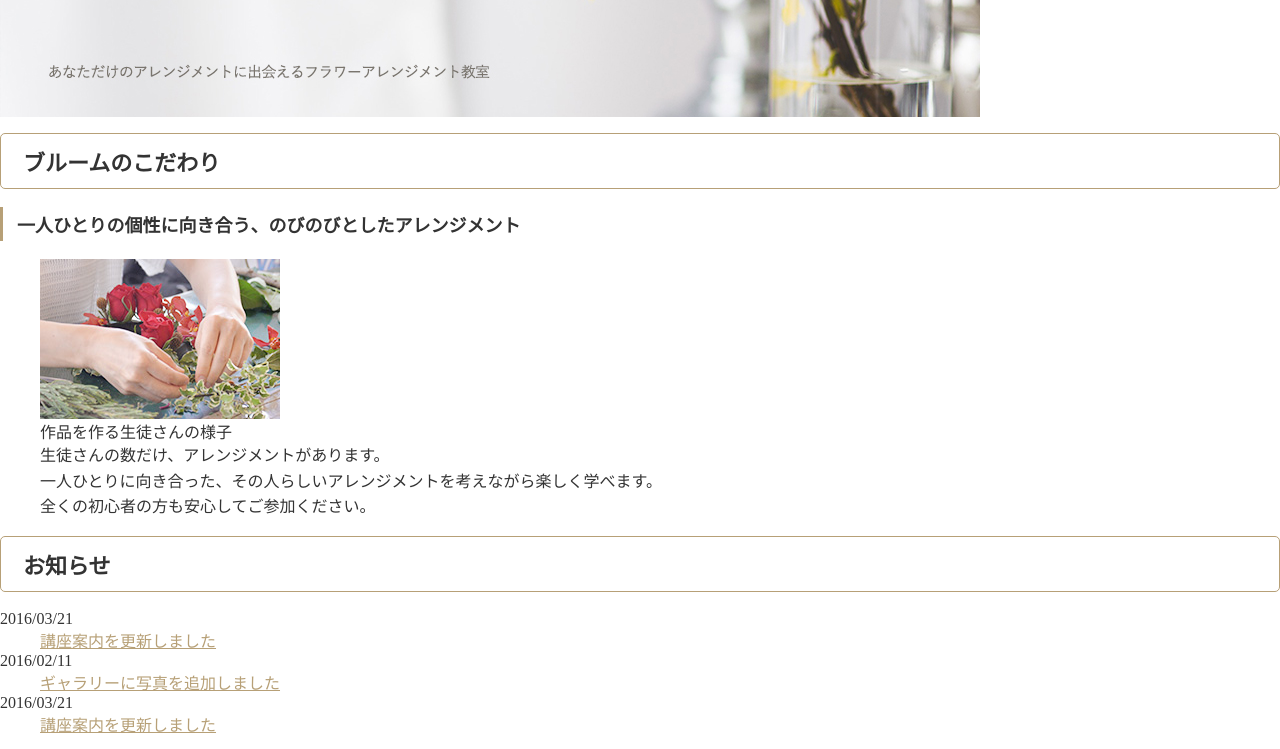
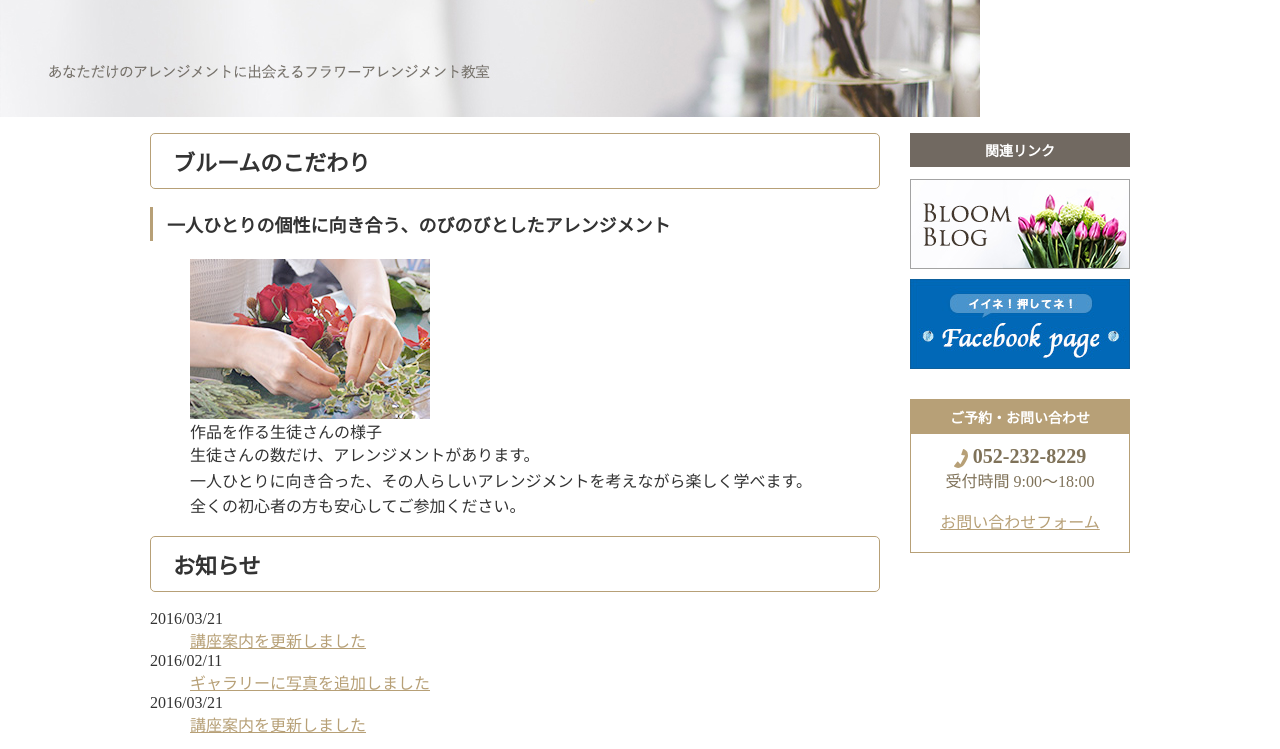
Before and after one commit to shusuke-nakamura/homepage, a plain HTML site: page bloom/index.html in a window 1280 px wide. Shown: the part 500-1249 px from the top of the page. Drawn offline with Linux system fonts and the light colour scheme.

Commit message:
P.183
学習完了

```diff
--- a/bloom/css/style.css
+++ b/bloom/css/style.css
@@ -107,3 +107,65 @@ header #header_contact {
 #global_navi ul li a:hover {
   background-color: #8c7a5b;
 }
+
+#wrapper {
+  width: 980px;
+  margin: 0 auto;
+  overflow: hidden;
+}
+
+#main {
+  width: 730px;
+  float: left;
+}
+
+#sidebar {
+  width: 220px;
+  float: right;
+}
+
+#side_banner {
+  margin-bottom: 30px;
+}
+
+#side_banner h2 {
+  background-color: #716961;
+  color: #fff;
+  padding: 7px;
+  font-size: 14px;
+  text-align: center;
+}
+
+#side_banner ul {
+  list-style: none;
+  margin: 0;
+  padding: 0;
+}
+
+#side_banner ul li {
+  margin-bottom: 10px;
+}
+
+#side_contact {
+  border: 1px solid #b7a077;
+  color: #7F7259;
+  text-align: center;
+}
+
+#side_contact h2 {
+  background-color: #b7a077;
+  color: #fff;
+  padding: 7px;
+  font-size: 14px;
+}
+
+#side_contact address {
+  font-weight: bold;
+  font-size: 20px;
+  font-style: normal;
+}
+
+#side_contact address img {
+  vertical-align: middle;
+  margin-right: 5px;
+}
```
